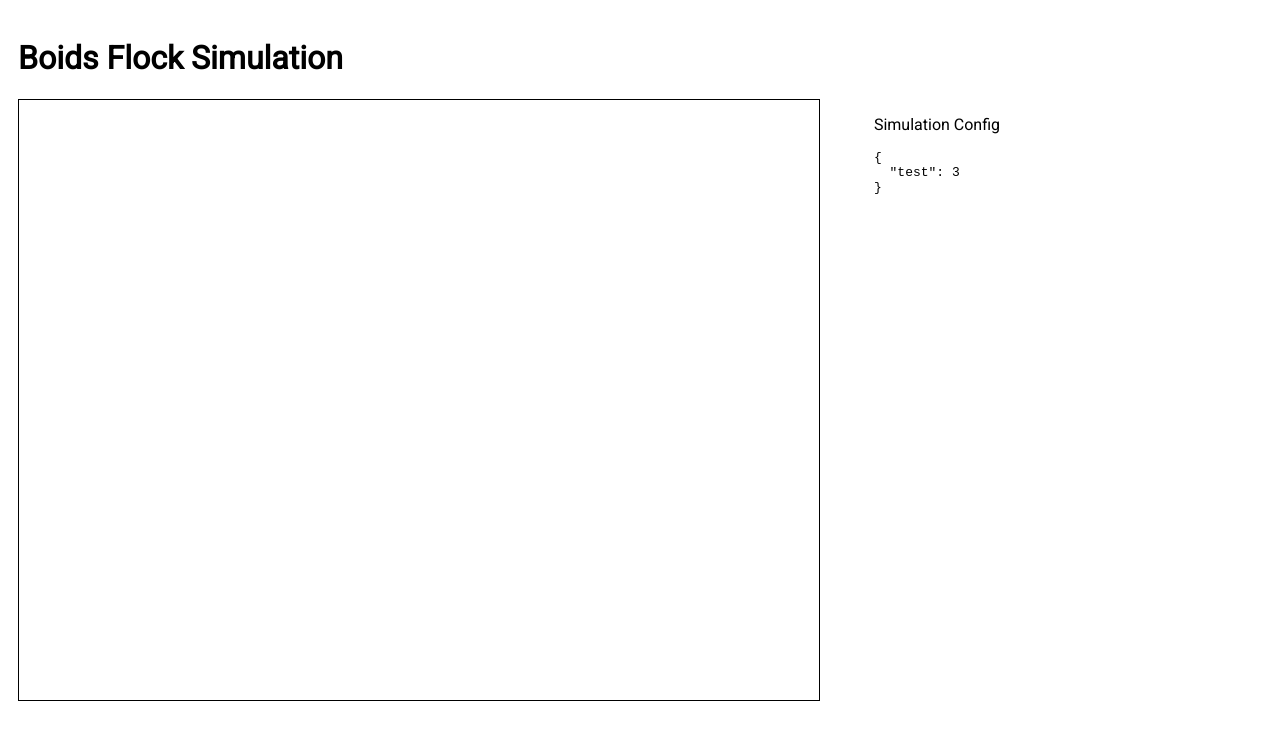
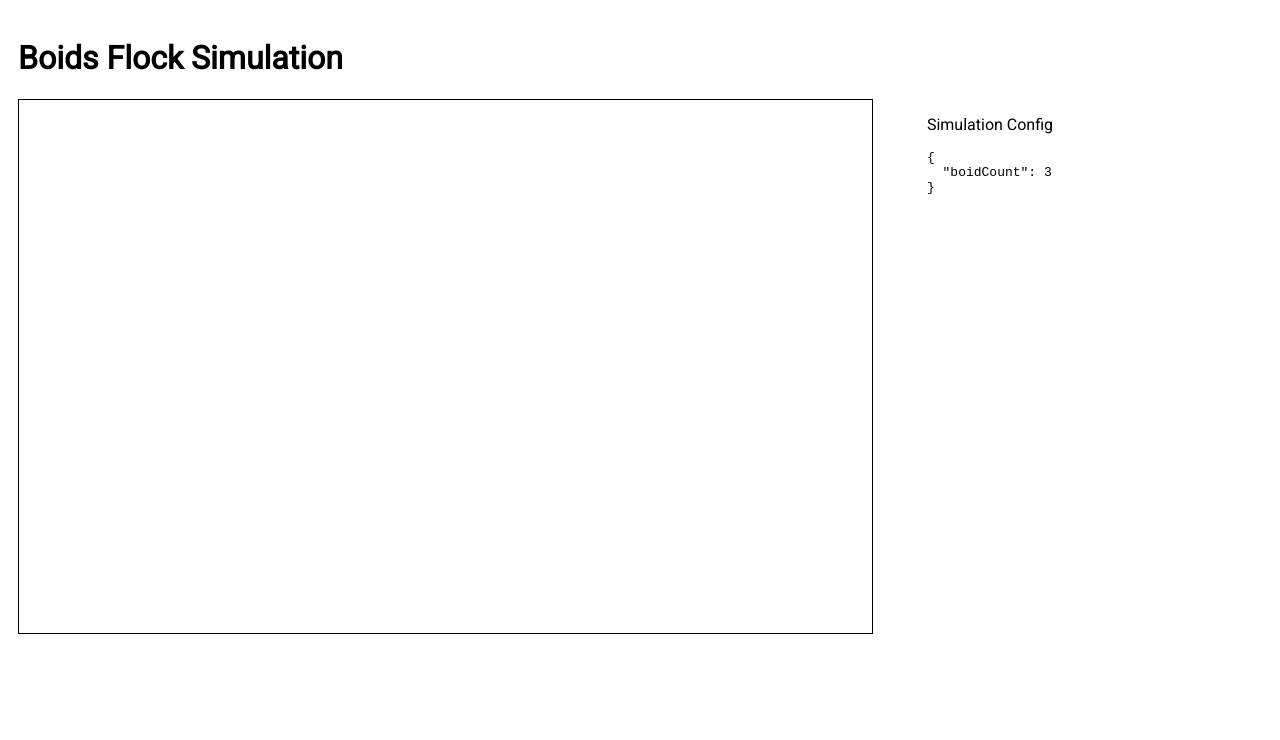
Before and after one commit to siimp/boids, a plain HTML site: page index.html in a window 1280 px wide. Drawn offline with Linux system fonts and the light colour scheme.

Commit message:
modified css, introduced resize event handler

```diff
--- a/boid.js
+++ b/boid.js
@@ -2,4 +2,12 @@
 
 class Boid {
 
+  constructor(x, y) {
+    this.x = x;
+    this.y = y;
+    this.speedX = 0;
+    this.speedY = 0;
+    this.orientation = 0;
+  }
+
 }
--- a/gameConfig.js
+++ b/gameConfig.js
@@ -2,7 +2,7 @@
 
 {
   let defaultConfig = {
-      test: 3
+      boidCount: 3
   }
 
   let handler = {
--- a/gameDisplay.js
+++ b/gameDisplay.js
@@ -1,12 +1,36 @@
 "use strict";
 
+const canvas = document.getElementById("canvas");
+const ctx = canvas.getContext('2d');
 const configDiv = document.getElementById("config");
+
+
 function updateConfigDiv() {
     configDiv.innerHTML = JSON.stringify(config, null, 2);
 }
 
-window.addEventListener('config-changed', function (e) {
+window.addEventListener('config-changed', () => {
   updateConfigDiv();
 }, false);
 
 updateConfigDiv();
+
+
+
+
+let resizeTimeoutId;
+window.addEventListener("resize", () => {
+  clearTimeout(resizeTimeoutId);
+  resizeTimeoutId = setTimeout(initializeCanvas, 100);
+}, false);
+
+function initializeCanvas() {
+  ctx.canvas.width = window.innerWidth - 40;
+  ctx.canvas.height = window.innerHeight/1.5;
+  if (util.isDesktop()) {
+    ctx.canvas.width = window.innerWidth/1.5;
+  }
+  window.dispatchEvent(new Event('canvas-size-changed'));
+}
+
+initializeCanvas();
--- a/gameEngine.js
+++ b/gameEngine.js
@@ -1,13 +1,15 @@
 "use strict";
 
-
-const canvas = document.getElementById("canvas");
-const ctx = canvas.getContext('2d');
 const game = new Game();
 
-window.addEventListener('config-changed', function (e) {
+window.addEventListener('config-changed', () => {
   game.reset();
 }, false);
+
+window.addEventListener('canvas-size-changed', () => {
+  game.reset();
+}, false);
+
 
 function tick(timestamp) {
 	draw();
--- a/index.html
+++ b/index.html
@@ -2,6 +2,7 @@
 <html>
 <head>
 <meta charset="UTF-8">
+<meta name="viewport" content="width=device-width, initial-scale=1">
 <title>Boids Flock Simulation</title>
 <style>
 @import url('https://fonts.googleapis.com/css?family=Roboto:400&display=swap');
@@ -20,9 +21,16 @@ body {
 
 .flex-container {
   display: flex;
+  flex-direction: column;
 }
 .flex-container > div {
   padding-right: 6ch;
+}
+
+@media (min-width: 600px) {
+  .flex-container {
+    flex-direction: row;
+  }
 }
 
 </style>
@@ -40,6 +48,7 @@ body {
     </div>
 </div>
 
+<script src="util.js"></script>
 <script src="boid.js"></script>
 <script src="game.js"></script>
 <script src="gameConfig.js"></script>
--- /dev/null
+++ b/util.js
@@ -0,0 +1,12 @@
+"use strict";
+
+const util = (function(){
+  function isDesktop() {
+    return window.innerWidth > 600;
+  }
+
+  return {
+    isDesktop: isDesktop
+  };
+
+}());
```
